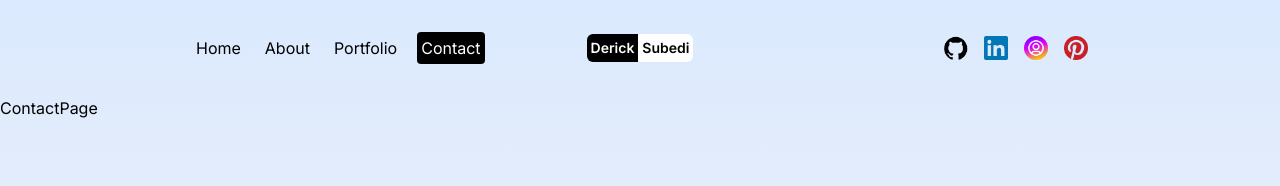
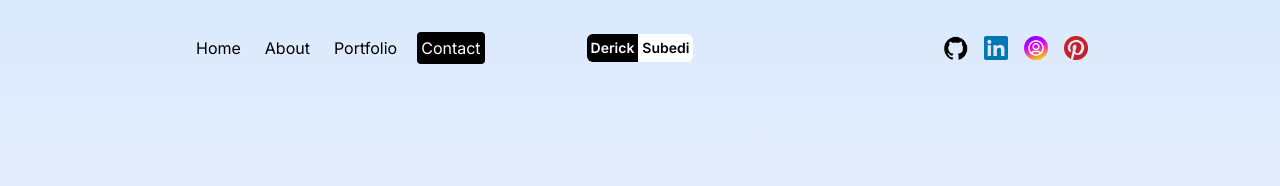
Before and after one commit to derick231/derick_portfolio, a Next.js app: page /contact in a window 1280 px wide. Shown: the top 186 px of the page. Built offline with nearby package versions, Linux system fonts and the light colour scheme.

Commit message:
corrected the pointer event bug

```diff
--- a/src/app/about/page.jsx
+++ b/src/app/about/page.jsx
@@ -1,9 +1,18 @@
-import React from 'react'
+"use client"
+
+import { motion } from "framer-motion";
 
 const AboutPage = () => {
   return (
-    <div>AboutPage</div>
-  )
-}
+    <motion.div
+      className="h-full overflow-hidden"
+      initial={{ y: "-200vh" }}
+      animate={{ y: 0 }}
+      transition={{ duration: 1, ease: "easeOut" }}
+    >
+      About
+    </motion.div>
+  );
+};
 
-export default AboutPage
+export default AboutPage;
--- a/src/app/contact/page.jsx
+++ b/src/app/contact/page.jsx
@@ -1,8 +1,14 @@
-import React from 'react'
+"use client"
+import {motion} from "framer-motion"
 
 const ContactPage = () => {
   return (
-    <div>ContactPage</div>
+     <motion.div
+      className="h-full overflow-hidden"
+      initial={{ y: "-200vh"}}
+      animate={{ y: 0 }}
+      transition={{ duration: 1, ease: "easeOut" }}
+    ></motion.div>
   )
 }
 
--- a/src/app/portfolio/page.jsx
+++ b/src/app/portfolio/page.jsx
@@ -1,9 +1,17 @@
-import React from 'react'
+"use client";
+import { motion } from "framer-motion";
 
 const PortfolioPage = () => {
   return (
-    <div>PortfolioPage</div>
-  )
-}
+    <motion.div
+      className="h-full overflow-hidden"
+      initial={{ y: "-200vh" }}
+      animate={{ y: 0 }}
+      transition={{ duration: 1, ease: "easeOut" }}
+    >
+      About
+    </motion.div>
+  );
+};
 
-export default PortfolioPage
+export default PortfolioPage;
--- a/src/components/Navbar.jsx
+++ b/src/components/Navbar.jsx
@@ -12,6 +12,7 @@ const links = [
   { url: "/portfolio", title: "Portfolio" },
   { url: "/contact", title: "Contact" },
 ];
+
 
 const socialLinks = [
   {
@@ -77,16 +78,16 @@ const listVariants = {
   },
 };
 
-const listItemVariants ={
-  closed:{
+const listItemVariants = {
+  closed: {
     x: -10,
-    opacity:0
+    opacity: 0,
   },
-  opened:{
+  opened: {
     x: 0,
-    opacity: 1
-  }
-}
+    opacity: 1,
+  },
+};
 
 const Navbar = () => {
   const [open, setOpen] = useState(false);
@@ -162,9 +163,7 @@ const Navbar = () => {
           >
             {links.map((link) => (
               <motion.div key={link.title} variants={listItemVariants}>
-                <Link href={link.url} >
-                  {link.title}
-                </Link>
+                <Link href={link.url}>{link.title}</Link>
               </motion.div>
             ))}
           </motion.div>
--- a/src/components/TranstitionProvider.jsx
+++ b/src/components/TranstitionProvider.jsx
@@ -19,7 +19,7 @@ const TransitionProvider = ({ children }) => {
           animate={{ height: "0vh" }}
           exit={{ height: "140vh" }}
           transition={{ duration: 0.6, ease: "easeInOut" }}
-          className="fixed top-0 left-0 w-screen bg-black z-40"
+          className=" fixed top-0 left-0 w-screen bg-black z-40"
         />
 
         {/* Page name */}
@@ -28,7 +28,7 @@ const TransitionProvider = ({ children }) => {
           animate={{ opacity: 0 }}
           exit={{ opacity: 0 }}
           transition={{ duration: 0.8 }}
-          className="fixed inset-0 m-auto w-fit h-fit text-white text-6xl z-50"
+          className="fixed top-0 pointer-events-none cursor-default left-0 bottom-0 right-0 m-auto w-fit h-fit text-white text-6xl z-50"
         >
           {pathname === "/" ? "Home" : pathname.substring(1)}
         </motion.div>
@@ -42,7 +42,7 @@ const TransitionProvider = ({ children }) => {
         />
 
         {/* Layout */}
-        <div className="relative z-10 h-24">
+        <div className="relative h-24">
           <Navbar />
         </div>
 
```
